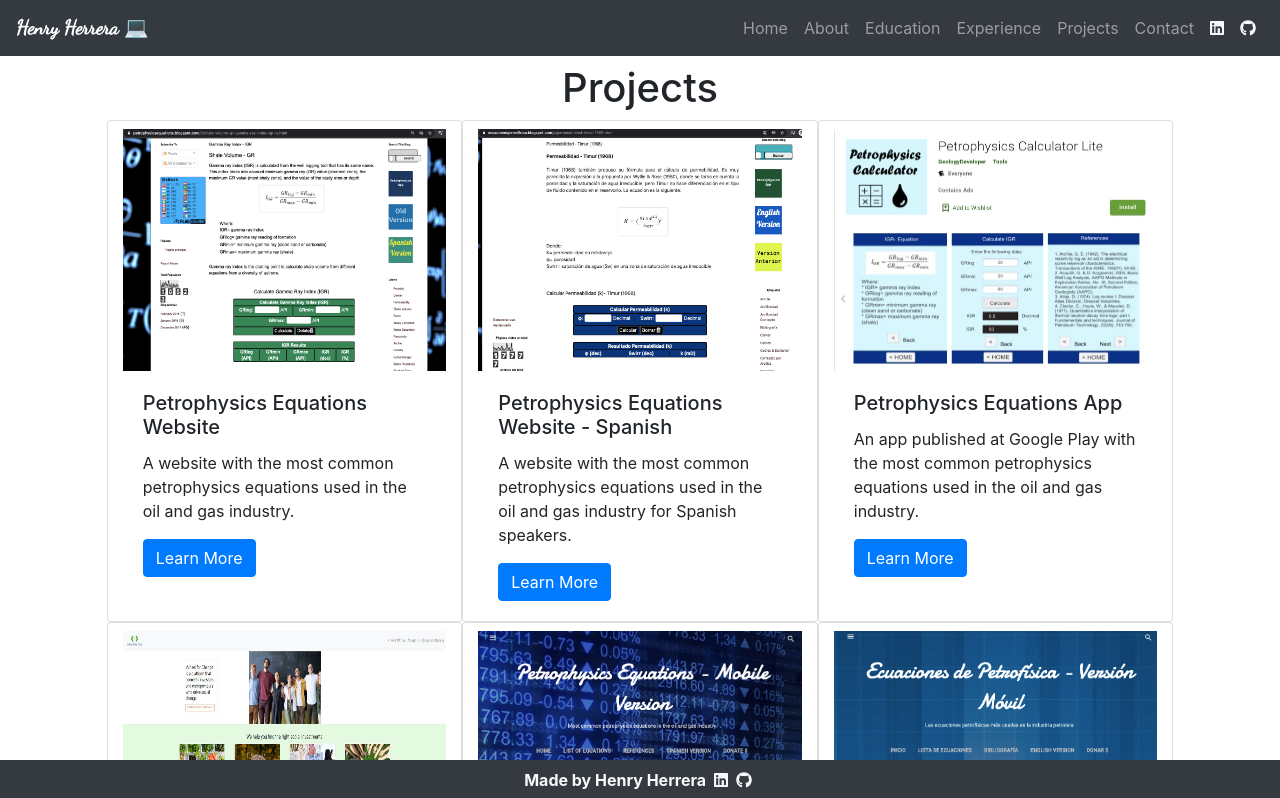
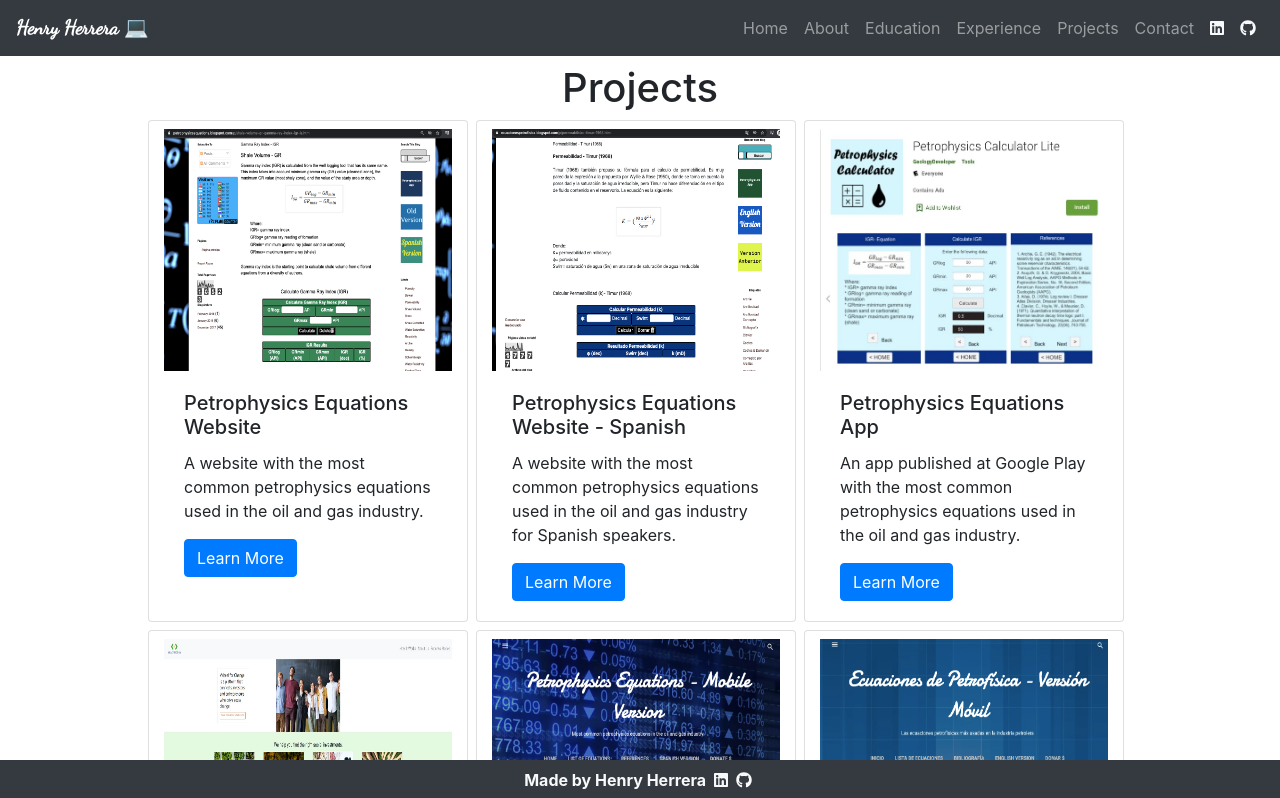
Before and after one commit to hjhm2018/my-portfolio, a React (Create React App) app: page /projects in a window 1280 px wide. Shown: the top 798 px of the page. Built offline with nearby package versions, Linux system fonts and the light colour scheme; a web font is replaced by a local one.

Commit message:
added some margins

```diff
--- a/src/components/Projects.js
+++ b/src/components/Projects.js
@@ -158,7 +158,7 @@ const Projects = () => {
     },
   ];
   return (
-    <div className="mx-auto col-sm-12 col-lg-10 pt-2 mb-5">
+    <div className="mx-auto col-sm-12 col-lg-12 pt-2 mb-5">
       <Helmet>
         <meta charSet="utf-8" />
         <title>Projects</title>
@@ -171,8 +171,8 @@ const Projects = () => {
             cards.map((card, index) => (
               <Card
                 key={index}
-                className="col-10 col-lg-4"
-                style={{ width: "18rem" }}
+                className="col-10 col-lg-3 mr-2 mb-2"
+                style={{ width: "16rem" }}
               >
                 <Card.Img
                   className="pt-2"
```
